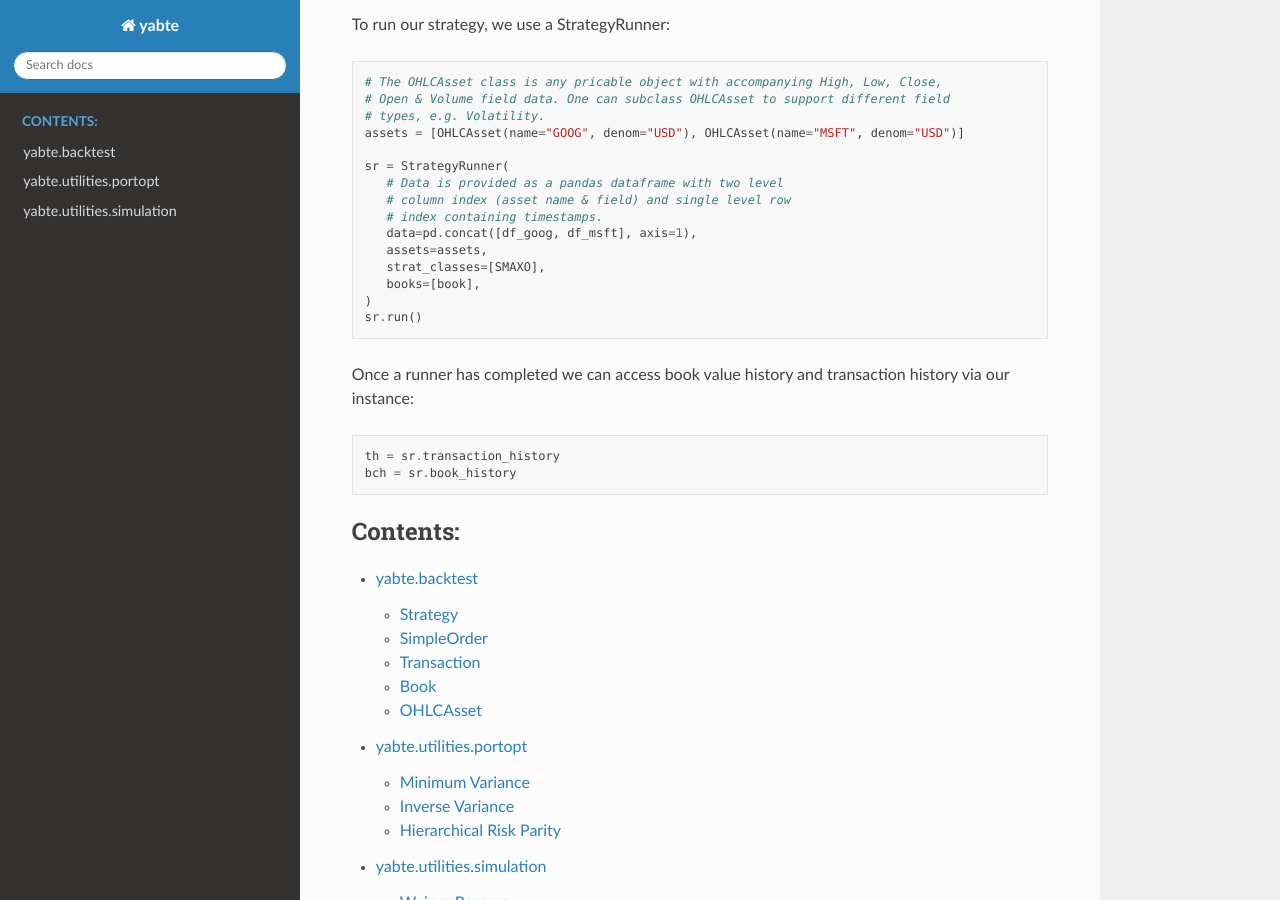
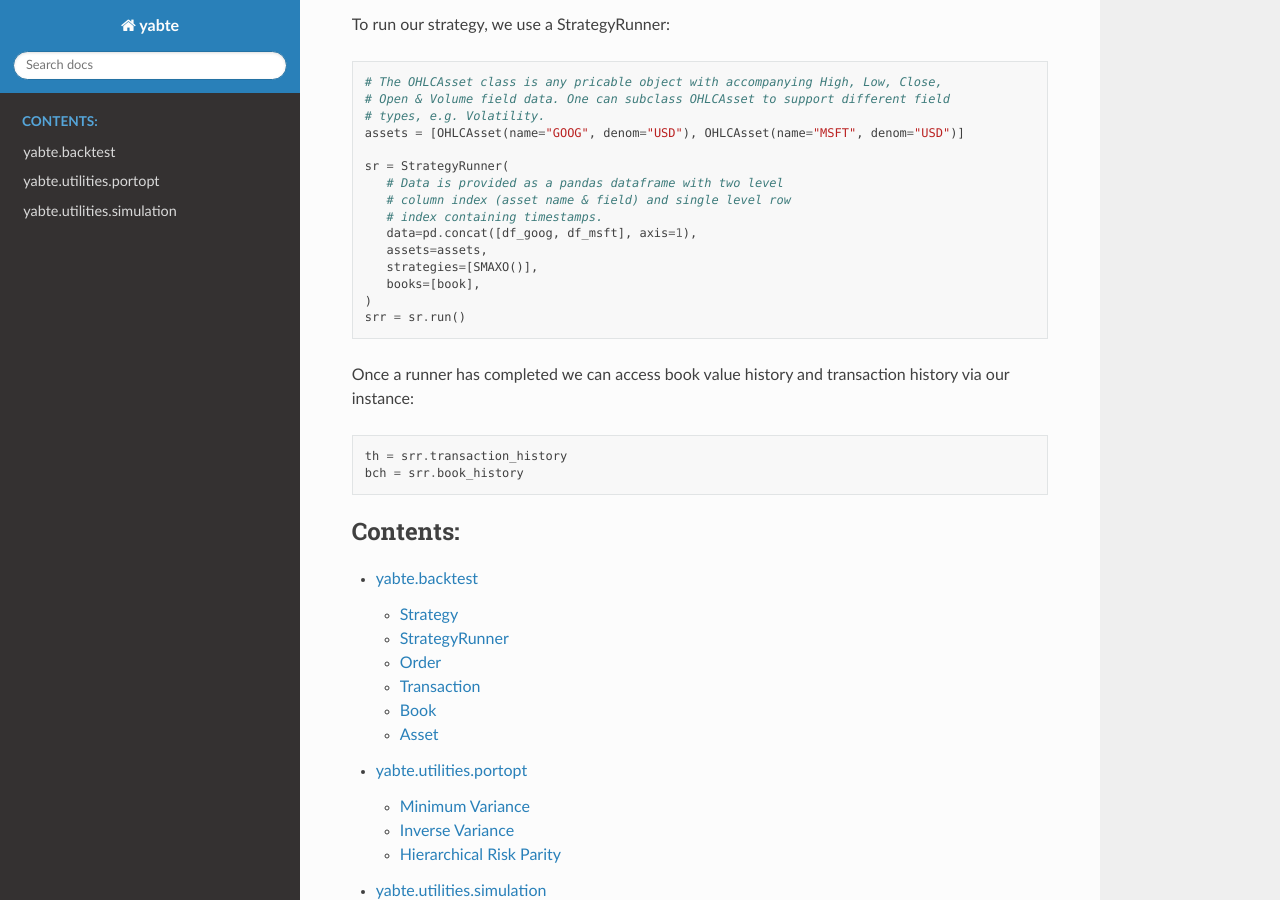
Before and after one commit to bsdz/yabte, a Sphinx documentation site: the page built from docs/index.rst, in a window 1280 px wide and 900 px high, scrolled down 1616 px. Built offline with Sphinx 7.4.7 and the Read the Docs theme 2.0.0, drawn with Linux system fonts in a browser that asks for light colours; pages that are not in the unit, such as notebooks, are missing from menus.

Commit message:
Update docs

```diff
--- a/docs/index.rst
+++ b/docs/index.rst
@@ -100,10 +100,10 @@ To run our strategy, we use a StrategyRunner:
       # index containing timestamps.
       data=pd.concat([df_goog, df_msft], axis=1),
       assets=assets,
-      strat_classes=[SMAXO],
+      strategies=[SMAXO()],
       books=[book],
    )
-   sr.run()
+   srr = sr.run()
 
 
 Once a runner has completed we can access book value history and transaction history
@@ -111,8 +111,8 @@ via our instance:
 
 .. code-block:: python
 
-   th = sr.transaction_history
-   bch = sr.book_history
+   th = srr.transaction_history
+   bch = srr.book_history
 
 
 .. toctree::
--- a/docs/yabte.backtest.rst
+++ b/docs/yabte.backtest.rst
@@ -9,7 +9,14 @@ Strategy
       :members:
       :member-order: bysource
 
-SimpleOrder
+StrategyRunner
+--------------
+
+   .. automodule:: yabte.backtest.strategyrunner
+      :members:
+      :member-order: bysource
+
+Order
 -----
    .. autoclass:: yabte.backtest.order.OrderStatus
       :members:
@@ -39,7 +46,7 @@ Book
       :members:
       :member-order: bysource
 
-OHLCAsset
+Asset
 -----
 
    .. automodule:: yabte.backtest.asset
```
